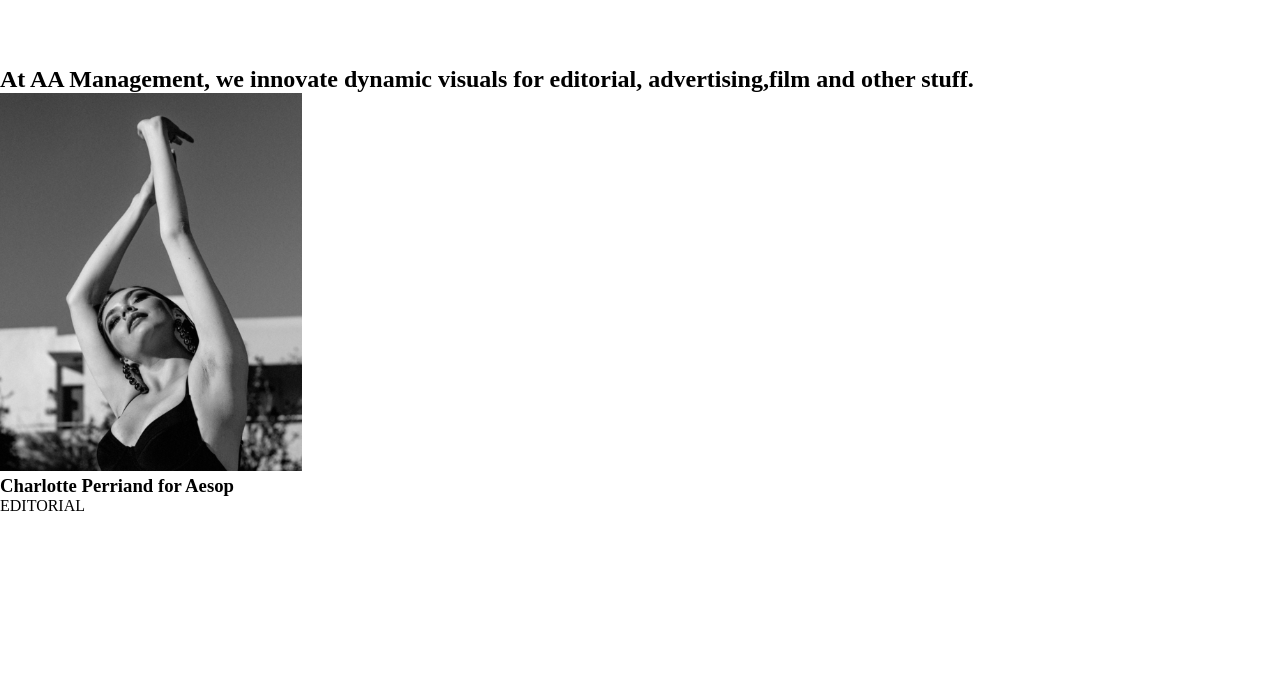
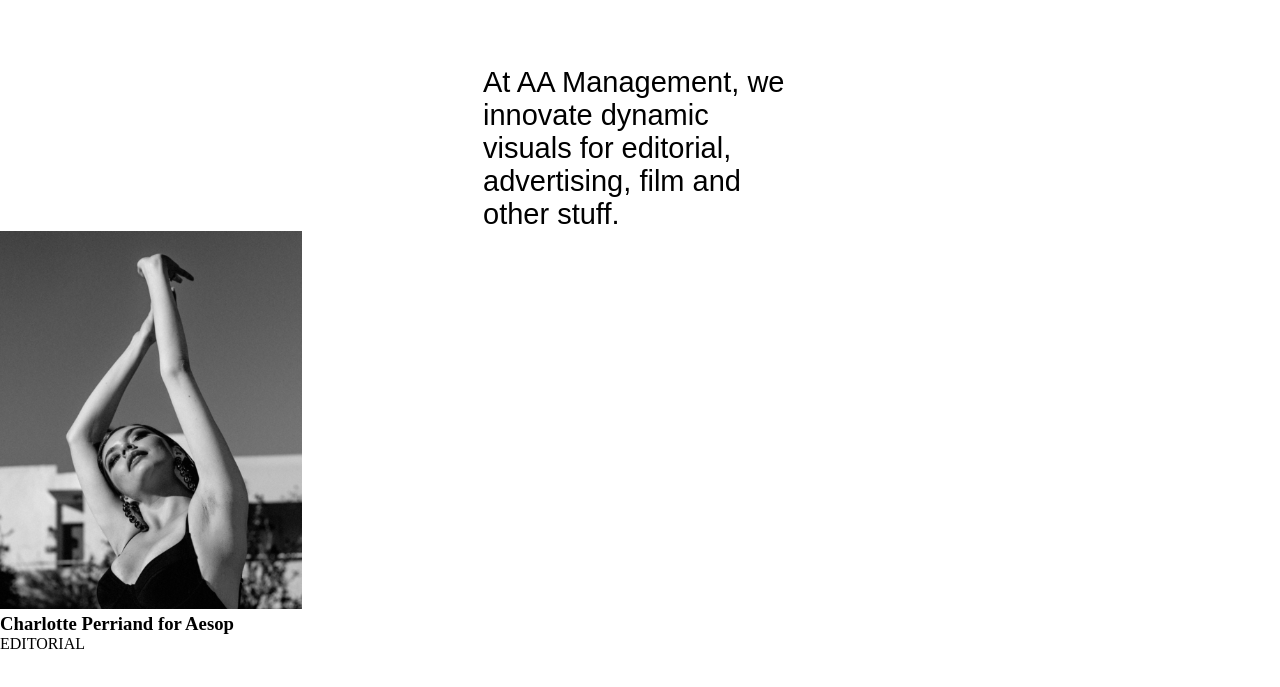
Before and after one commit to yoga1234/static-website, a plain HTML site: page index.html in a window 1280 px wide. Shown: the part 49-736 px from the top of the page. Drawn offline with Linux system fonts and the light colour scheme.

Commit message:
updating content header

```diff
--- a/index.html
+++ b/index.html
@@ -6,12 +6,6 @@
   <meta name="viewport" content="width=device-width, initial-scale=1.0">
   <meta name="author" content="yogasmara">
   <title>Static website</title>
-  <style>
-    @font-face {
-      font-family: HomepageBaukasten-Book;
-      src: url(./fonts/HomepageBaukasten-Book.woff);
-    }
-  </style>
   <link rel="stylesheet" href="./main.css">
   <link rel="stylesheet" href="./responsive.css">
 </head>
@@ -24,7 +18,7 @@
   </header>
 
   <section>
-    <h2>At AA Management, we innovate dynamic visuals for <span>editorial</span>, <span>advertising</span>,<span>film</span> and <span>other stuff</span>.</h2>
+    <h2 class="content-header">At AA Management, we innovate dynamic visuals for <span>editorial</span>, <span>advertising</span>, <span>film</span> and <span>other stuff</span>.</h2>
     <article>
       <img src="./images/park-street-v9G8KNVtBhc-unsplash.png" alt="woman dancing">
       <h3>Charlotte Perriand for Aesop</h3>
--- a/main.css
+++ b/main.css
@@ -3,10 +3,17 @@
   tablet: 601x962 - 1280x800
   desktop: 1024x768 - 1920x1080
 */
+@font-face {
+  font-family: HomepageBaukasten-Book;
+  src: url(./fonts/HomepageBaukasten-Book.woff);
+}
+@import url('https://fonts.googleapis.com/css2?family=Montserrat:wght@300&display=swap');
 * {
   padding: 0;
   margin: 0;
 }
+
+/* header */
 header {
   display: grid;
   grid-template-columns: 1fr 3fr 1fr;
@@ -25,3 +32,12 @@ header {
   padding-top: 26px;
   text-align: center;
 }
+
+/* content */
+.content-header {
+  font-family: 'Montserrat', sans-serif;
+  font-size: 29px;
+  font-weight: 300;
+  margin: auto;
+  width: 314px;
+}
```
